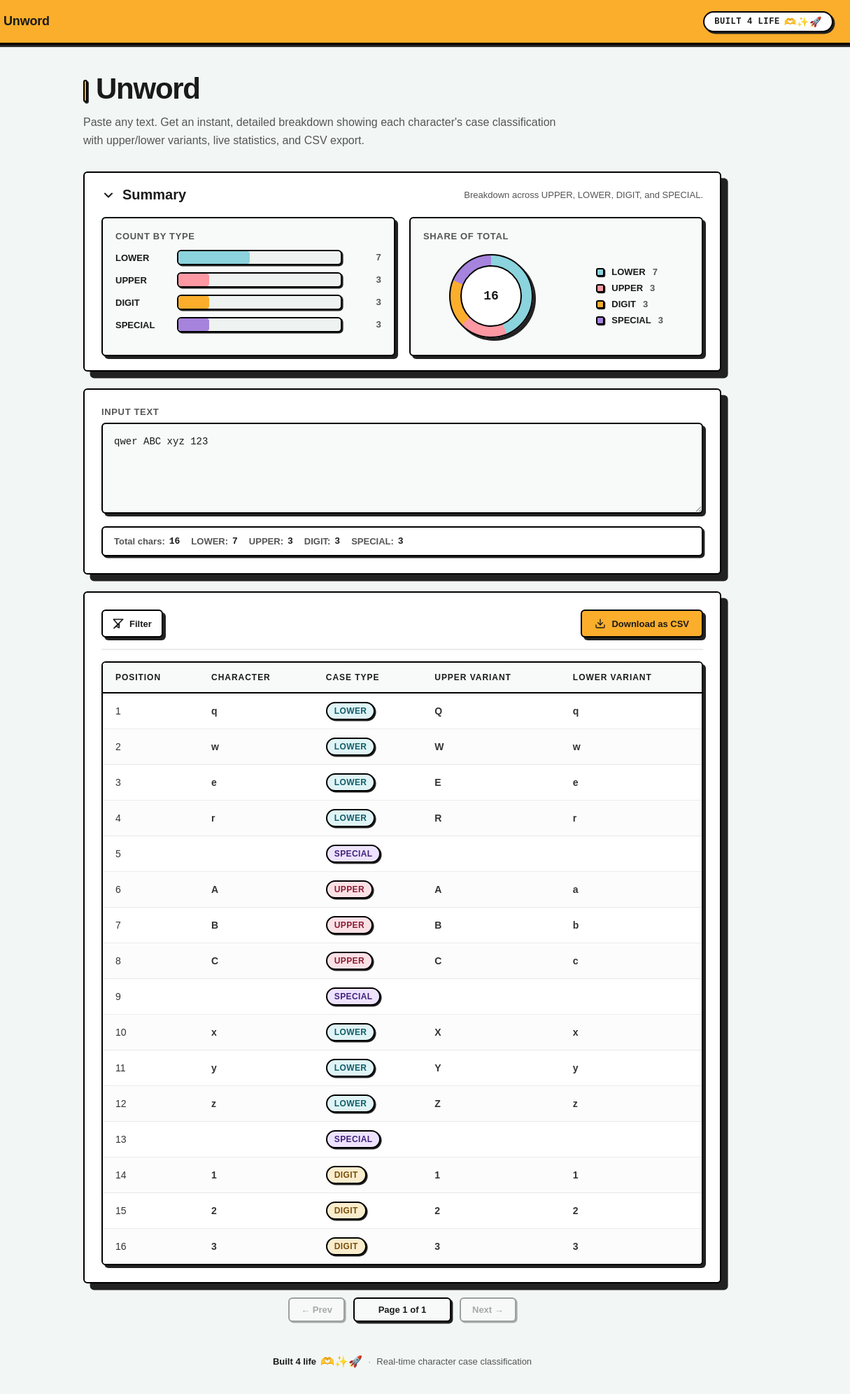
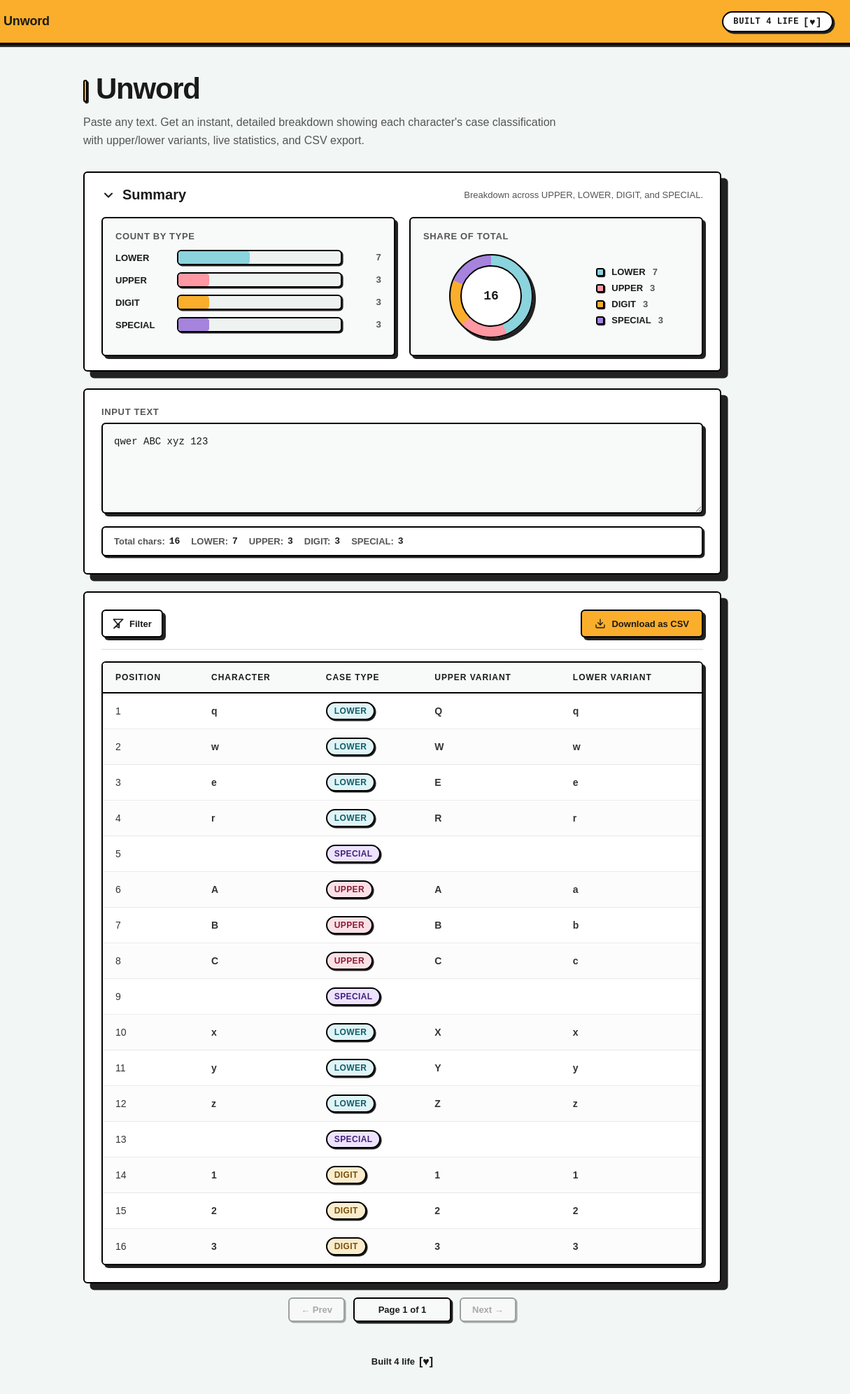
Before and after one commit to alifadwitiyap/unword, a plain HTML site: page index.html in a window 1280 px wide. Shown: the full height of the page at 70% size, 65-1280 px from the left. Drawn offline with Linux system fonts and the light colour scheme; a web font is replaced by a local one.

Commit message:
fix(ui): make heart pixelate ASCII [♥] and remove classification subtitle from footer

```diff
--- a/index.html
+++ b/index.html
@@ -16,7 +16,7 @@
       <span>Unword</span>
     </a>
     <div class="actions">
-      <span class="build-badge">Built 4 life <span class="love-pixel" aria-label="love">🫶✨🚀</span></span>
+      <span class="build-badge">Built 4 life <span class="love-pixel" aria-label="love">[♥]</span></span>
     </div>
   </header>
 
@@ -121,10 +121,8 @@
     <footer class="footer" role="contentinfo">
       <span class="footer-brand">
         <span>Built 4 life</span>
-        <span class="love-pixel" aria-label="love">🫶✨🚀</span>
+        <span class="love-pixel" aria-label="love">[♥]</span>
       </span>
-      <span class="footer-dot">·</span>
-      <span>Real-time character case classification</span>
     </footer>
   </main>
 
```
